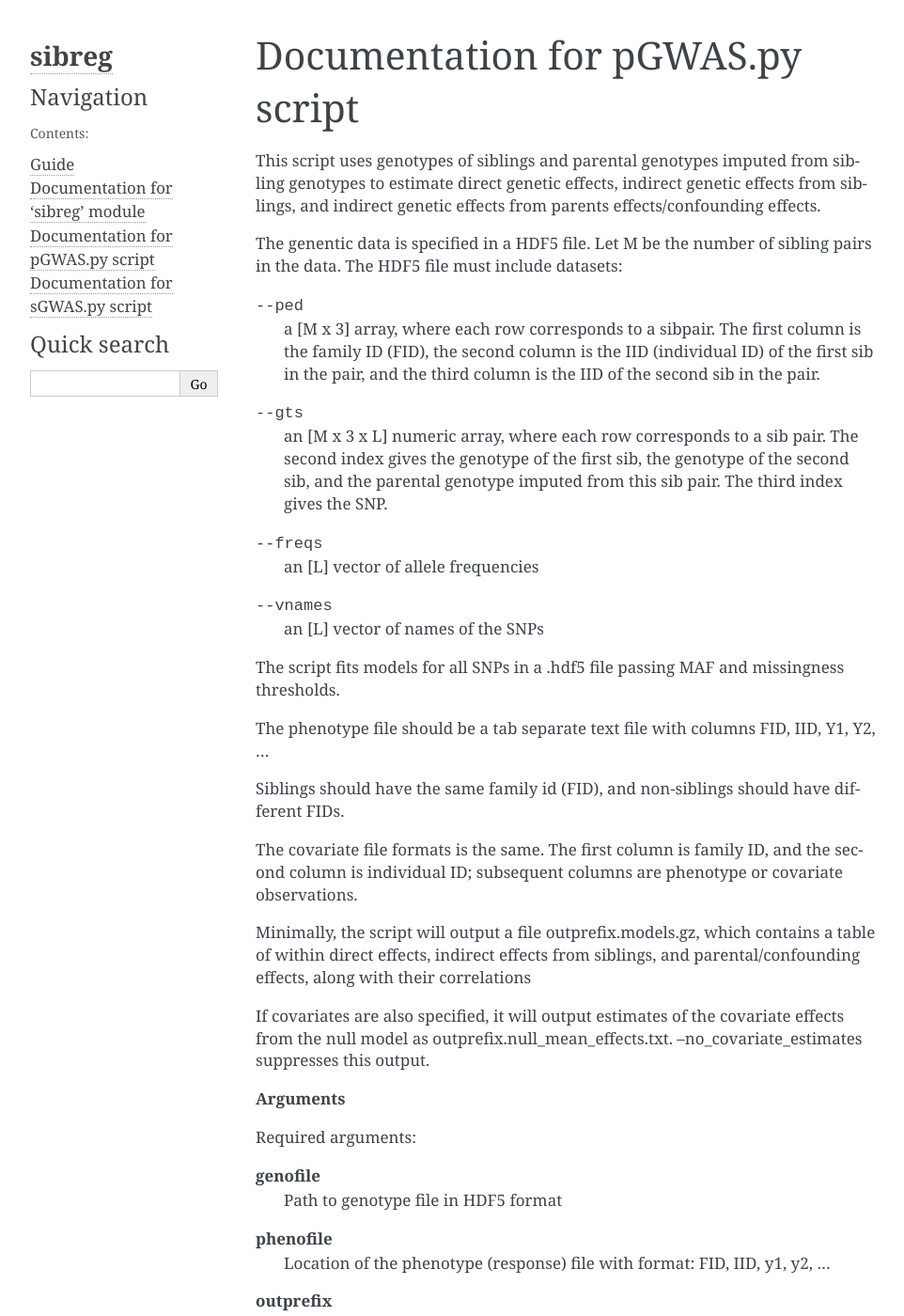
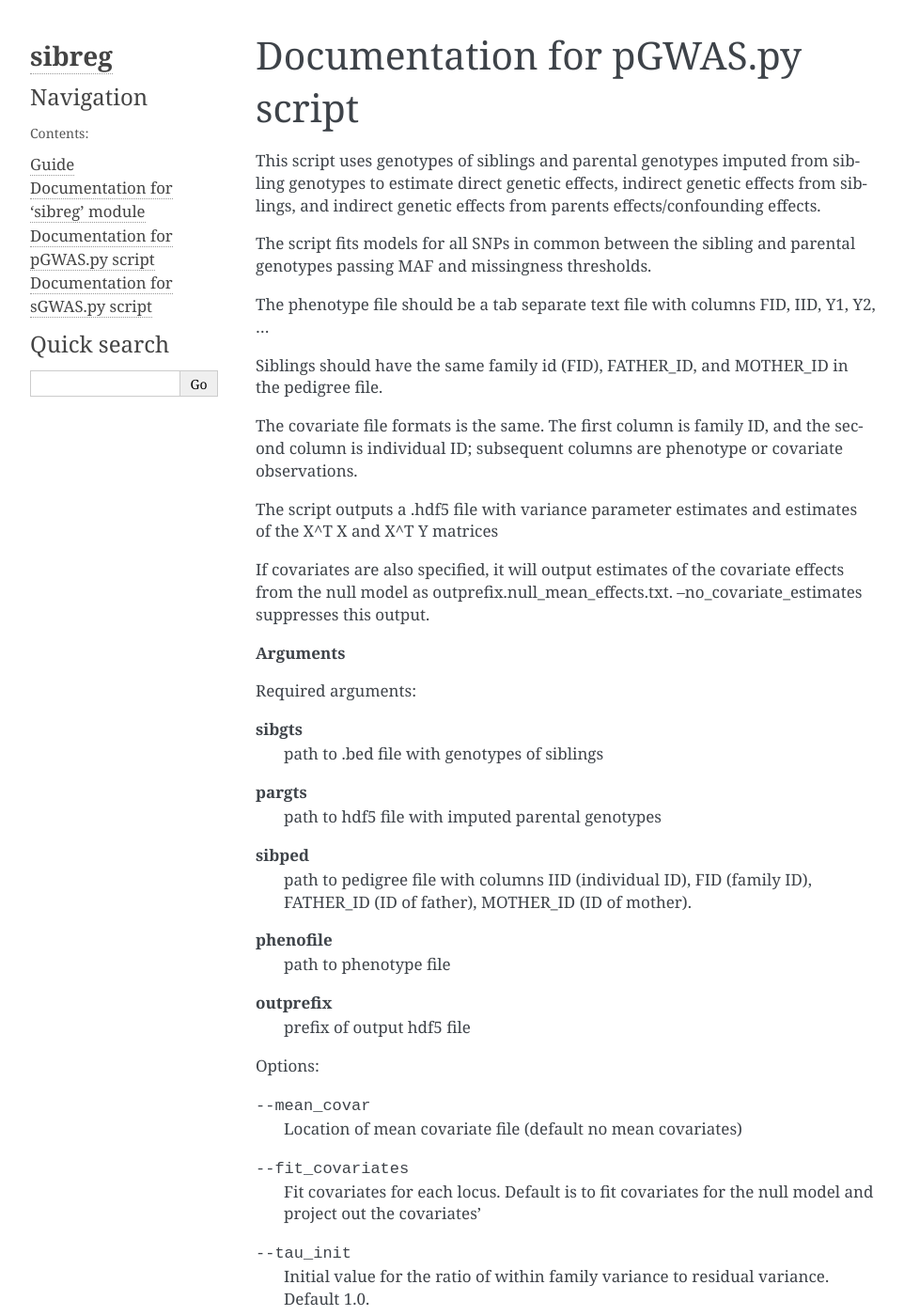
Before and after one commit to AlexTISYoung/snipar, a Sphinx documentation site: the page built from docs/pGWAS.rst, in a window 1280 px wide and 1400 px high. Shown: the whole window at 94% size, without its empty margins (148-1110 px from the left). Built offline with Sphinx 7.4.7, drawn with Linux system fonts in a browser that asks for light colours; some of the changed text lies outside the part shown.

Commit message:
documentation

```diff
--- a/docs/pGWAS.rst
+++ b/docs/pGWAS.rst
@@ -5,36 +5,17 @@ Documentation for pGWAS.py script
 This script uses genotypes of siblings and parental genotypes imputed from sibling genotypes to estimate direct genetic effects, indirect genetic effects from siblings,
 and indirect genetic effects from parents effects/confounding effects.
 
-The genentic data is specified in a HDF5 file. Let M be the number of sibling pairs in the data. The HDF5 file must include datasets:
-
---ped
-    a [M x 3] array, where each row corresponds to a sibpair. The first column is the family ID (FID),
-    the second column is the IID (individual ID) of the first sib in the pair, and the third column
-    is the IID of the second sib in the pair.
-
---gts
-    an [M x 3 x L] numeric array, where each row corresponds to a sib pair. The second index gives the
-    genotype of the first sib, the genotype of the second sib, and the parental genotype imputed
-    from this sib pair. The third index gives the SNP.
-
---freqs
-    an [L] vector of allele frequencies
-
---vnames
-    an [L] vector of names of the SNPs
-
-The script fits models for all SNPs in a .hdf5 file passing MAF and missingness thresholds.
+The script fits models for all SNPs in common between the sibling and parental genotypes passing MAF and missingness thresholds.
 
 The phenotype file should be a tab separate text file with columns FID, IID, Y1, Y2, ...
 
-Siblings should have the same family id (FID), and non-siblings should have different FIDs.
+Siblings should have the same family id (FID), FATHER_ID, and MOTHER_ID in the pedigree file.
 
 The covariate file formats is the same. The first
 column is family ID, and the second column is individual ID; subsequent columns are phenotype or covariate
 observations.
 
-Minimally, the script will output a file outprefix.models.gz, which contains a table of within direct effects,
-indirect effects from siblings, and parental/confounding effects, along with their correlations
+The script outputs a .hdf5 file with variance parameter estimates and estimates of the X^T X and X^T Y matrices
 
 If covariates are also specified, it will output estimates of the covariate effects from the null model as
 outprefix.null_mean_effects.txt. --no_covariate_estimates suppresses this output.
@@ -43,14 +24,20 @@ outprefix.null_mean_effects.txt. --no_covariate_estimates suppresses this output
 
 Required arguments:
 
-**genofile**
-   Path to genotype file in HDF5 format
+**sibgts**
+    path to .bed file with genotypes of siblings
+
+**pargts**
+    path to hdf5 file with imputed parental genotypes
+
+**sibped**
+    path to pedigree file with columns IID (individual ID), FID (family ID), FATHER_ID (ID of father), MOTHER_ID (ID of mother).
 
 **phenofile**
-   Location of the phenotype (response) file with format: FID, IID, y1, y2, ...
+    path to phenotype file
 
 **outprefix**
-   Location to output csv file with association statistics
+    prefix of output hdf5 file
 
 Options:
 
@@ -82,12 +69,13 @@ Options:
 --no_covariate_estimates
    Suppress output of covariate effect estimates
 
+--no_sib
+    If this flag is given, no indirect genetic effects from siblings will be fit. (Fit by default.)
 
-**Example Usage**
+--fit_VC
+    If this flag is given, variance components (within-family and residual) will be estimated for each SNP.
+    Default is to fit for the null model and fix.
 
-Minimal usage:
 
-   ``python pGWAS.py genotypes.bed phenotype.fam phenotype``
 
-This will estimate between effects for all the SNPs in genotypes.bed passing MAF and missingness thresholds, using the first phenotype in phenotype.fam. It will output
-the results of fitting the models to phenotype.models.gz.
+**Example Usag
```
Also changed, not shown: other parts of docs/pGWAS.rst (+1 -1 lines).
